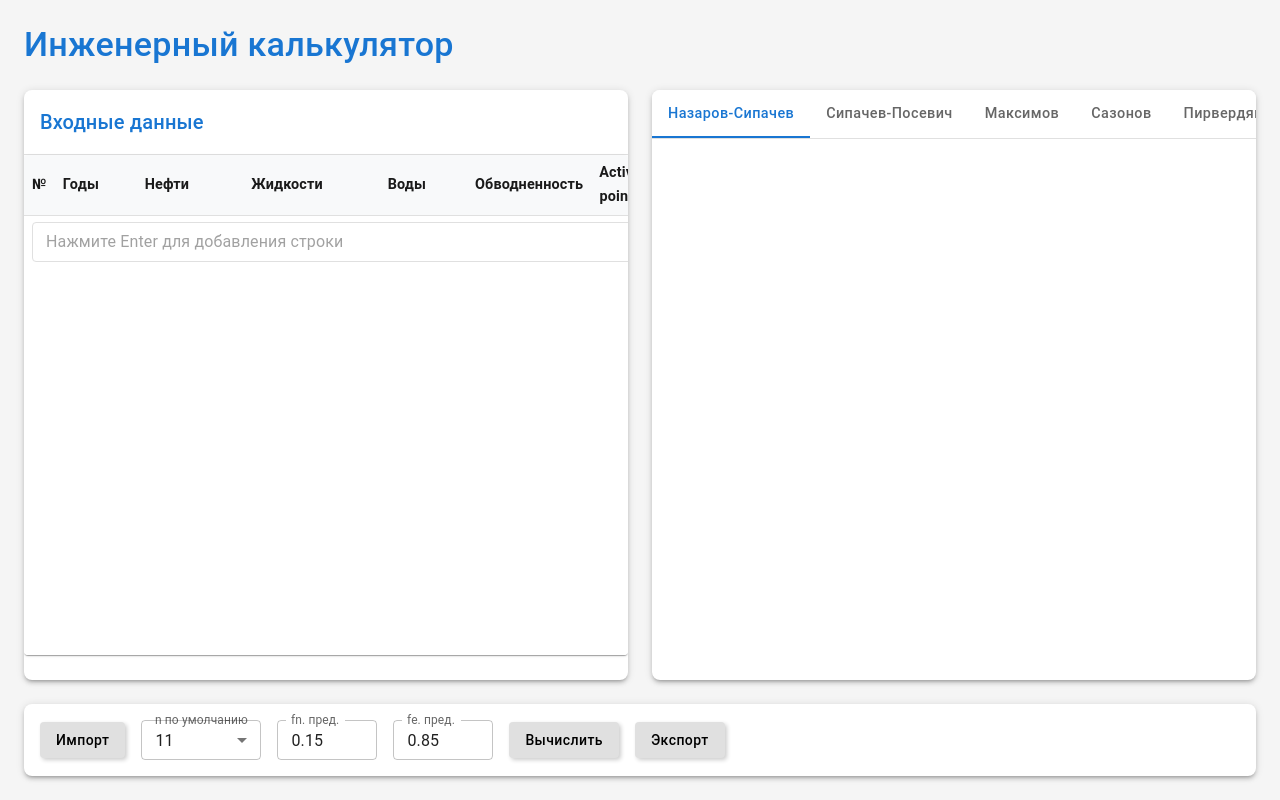
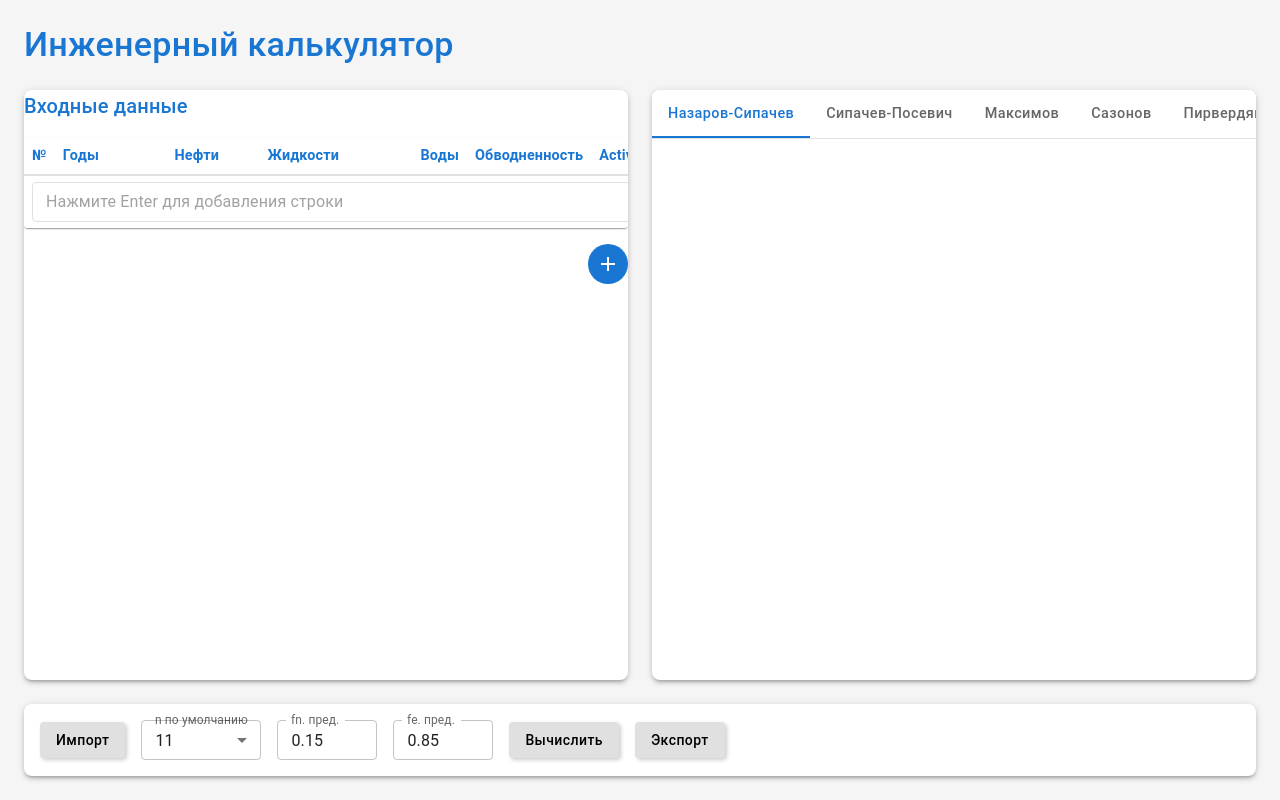
Before and after one commit to asg0d/new_up, a React (Vite) app: page / in a window 1280 px wide. Built offline with nearby package versions, Linux system fonts and the light colour scheme.

Commit message:
new change of years

```diff
--- a/src/components/ConsoleOutput.jsx
+++ b/src/components/ConsoleOutput.jsx
@@ -41,10 +41,24 @@ const ConsoleOutput = ({ result }) => {
         border: '1px solid #e0e0e0',
         mb: 3
       }}>
-        <Typography component="pre" sx={{ mb: 1 }}>
-          X: {result.xDescription}
-          Y: {result.yDescription}
+        <Typography variant="subtitle1" sx={{ mb: 1, color: '#1976d2' }}>
+          Входные данные:
         </Typography>
+        <Box sx={{
+          display: 'grid',
+          gridTemplateColumns: 'auto 1fr',
+          gap: '8px 16px',
+          '& > span': {
+            fontFamily: 'Consolas, Monaco, monospace',
+            fontSize: '0.9rem',
+            whiteSpace: 'nowrap'
+          }
+        }}>
+          <span>X:</span>
+          <span>{result.xDescription}</span>
+          <span>Y:</span>
+          <span>{result.yDescription}</span>
+        </Box>
       </Box>
 
       <Box sx={{
@@ -83,7 +97,7 @@ const ConsoleOutput = ({ result }) => {
             fontFamily: 'Consolas, Monaco, monospace',
             fontSize: '0.85rem',
             '& th': {
-              textAlign: 'left',
+              textAlign: 'right',
               padding: '8px 16px',
               borderBottom: '2px solid #e0e0e0',
               whiteSpace: 'nowrap'
@@ -91,7 +105,11 @@ const ConsoleOutput = ({ result }) => {
             '& td': {
               padding: '8px 16px',
               borderBottom: '1px solid #e0e0e0',
-              whiteSpace: 'nowrap'
+              whiteSpace: 'nowrap',
+              textAlign: 'right'
+            },
+            '& th:first-of-type, & td:first-of-type': {
+              minWidth: '80px'
             }
           }}
         >
--- a/src/components/DataGrid.jsx
+++ b/src/components/DataGrid.jsx
@@ -1,16 +1,20 @@
 import React from 'react';
 import {
+  Box,
+  Typography,
+  TextField,
+  IconButton,
+  TableContainer,
   Table,
+  TableHead,
   TableBody,
+  TableRow,
   TableCell,
-  TableContainer,
-  TableHead,
-  TableRow,
   Paper,
-  TextField,
-  Typography,
   Checkbox
 } from '@mui/material';
+import DeleteIcon from '@mui/icons-material/Delete';
+import AddIcon from '@mui/icons-material/Add';
 
 const DataGrid = ({ data, setData }) => {
   const handleChange = (index, field, value) => {
@@ -50,31 +54,45 @@ const DataGrid = ({ data, setData }) => {
     setData([...data, { year: '', water: '', oil: '', liquid: '', active: false, waterCut: '' }]);
   };
 
+  const deleteRow = (index) => {
+    const newData = data.filter((_, i) => i !== index);
+    setData(newData);
+  };
+
+  const toggleActive = (index) => {
+    const newData = [...data];
+    newData[index] = { ...newData[index], active: !newData[index].active };
+    setData(newData);
+  };
+
   return (
-    <>
+    <Box sx={{ width: '100%', overflow: 'auto' }}>
       <Typography
         variant="h6"
         sx={{
-          p: 2,
-          borderBottom: '1px solid #e0e0e0',
+          mb: 2,
           color: '#1976d2',
           fontWeight: 500
         }}
       >
         Входные данные
       </Typography>
-
       <TableContainer component={Paper} sx={{ height: '100%', overflow: 'auto' }}>
         <Table
           size="small"
           stickyHeader
           sx={{
             '& .MuiTableCell-head': {
-              bgcolor: '#f8f9fa',
-              fontWeight: 600,
-              color: '#1a1a1a'
+              textAlign: 'right',
+              padding: '8px 16px',
+              borderBottom: '2px solid #e0e0e0',
+              whiteSpace: 'nowrap',
+              fontWeight: 'bold',
+              color: '#1976d2'
             },
             '& .MuiTableCell-root': {
+              padding: '4px 8px',
+              whiteSpace: 'nowrap',
               borderColor: '#e0e0e0'
             },
             '& .MuiTableRow-root:hover': {
@@ -91,6 +109,7 @@ const DataGrid = ({ data, setData }) => {
               <TableCell align="center" sx={{ minWidth: '120px' }}>Воды</TableCell>
               <TableCell align="center" sx={{ minWidth: '120px' }}>Обводненность</TableCell>
               <TableCell align="center" sx={{ width: '100px' }}>Active points</TableCell>
+              <TableCell align="center" sx={{ width: '50px' }}></TableCell>
             </TableRow>
           </TableHead>
           <TableBody>
@@ -101,58 +120,31 @@ const DataGrid = ({ data, setData }) => {
                 </TableCell>
                 <TableCell>
                   <TextField
+                    variant="outlined"
                     size="small"
                     value={row.year || ''}
                     onChange={(e) => handleChange(index, 'year', e.target.value)}
-                    variant="outlined"
-                    sx={{
-                      '& .MuiOutlinedInput-root': {
-                        '& fieldset': {
-                          borderColor: '#e0e0e0',
-                        },
-                        '&:hover fieldset': {
-                          borderColor: '#1976d2',
-                        }
-                      }
-                    }}
+                    sx={{ width: '80px' }}
                   />
                 </TableCell>
                 <TableCell>
                   <TextField
+                    variant="outlined"
                     size="small"
                     type="number"
                     value={row.oil || ''}
                     onChange={(e) => handleChange(index, 'oil', e.target.value)}
-                    variant="outlined"
-                    sx={{
-                      '& .MuiOutlinedInput-root': {
-                        '& fieldset': {
-                          borderColor: '#e0e0e0',
-                        },
-                        '&:hover fieldset': {
-                          borderColor: '#1976d2',
-                        }
-                      }
-                    }}
+                    sx={{ width: '120px' }}
                   />
                 </TableCell>
                 <TableCell>
                   <TextField
+                    variant="outlined"
                     size="small"
                     type="number"
                     value={row.liquid || ''}
                     onChange={(e) => handleChange(index, 'liquid', e.target.value)}
-                    variant="outlined"
-                    sx={{
-                      '& .MuiOutlinedInput-root': {
-                        '& fieldset': {
-                          borderColor: '#e0e0e0',
-                        },
-                        '&:hover fieldset': {
-                          borderColor: '#1976d2',
-                        }
-                      }
-                    }}
+                    sx={{ width: '120px' }}
                   />
                 </TableCell>
                 <TableCell align="center">
@@ -167,10 +159,19 @@ const DataGrid = ({ data, setData }) => {
                     onChange={(e) => handleChange(index, 'active', e.target.checked)}
                   />
                 </TableCell>
+                <TableCell align="center">
+                  <IconButton
+                    size="small"
+                    onClick={() => deleteRow(index)}
+                    sx={{ color: '#d32f2f' }}
+                  >
+                    <DeleteIcon fontSize="small" />
+                  </IconButton>
+                </TableCell>
               </TableRow>
             ))}
             <TableRow>
-              <TableCell colSpan={7} sx={{ border: 'none' }}>
+              <TableCell colSpan={8} sx={{ border: 'none' }}>
                 <TextField
                   fullWidth
                   size="small"
@@ -199,7 +200,21 @@ const DataGrid = ({ data, setData }) => {
           </TableBody>
         </Table>
       </TableContainer>
-    </>
+      <Box sx={{ mt: 2, display: 'flex', justifyContent: 'flex-end' }}>
+        <IconButton
+          onClick={addRow}
+          sx={{
+            bgcolor: '#1976d2',
+            color: 'white',
+            '&:hover': {
+              bgcolor: '#1565c0'
+            }
+          }}
+        >
+          <AddIcon />
+        </IconButton>
+      </Box>
+    </Box>
   );
 };
 
```
